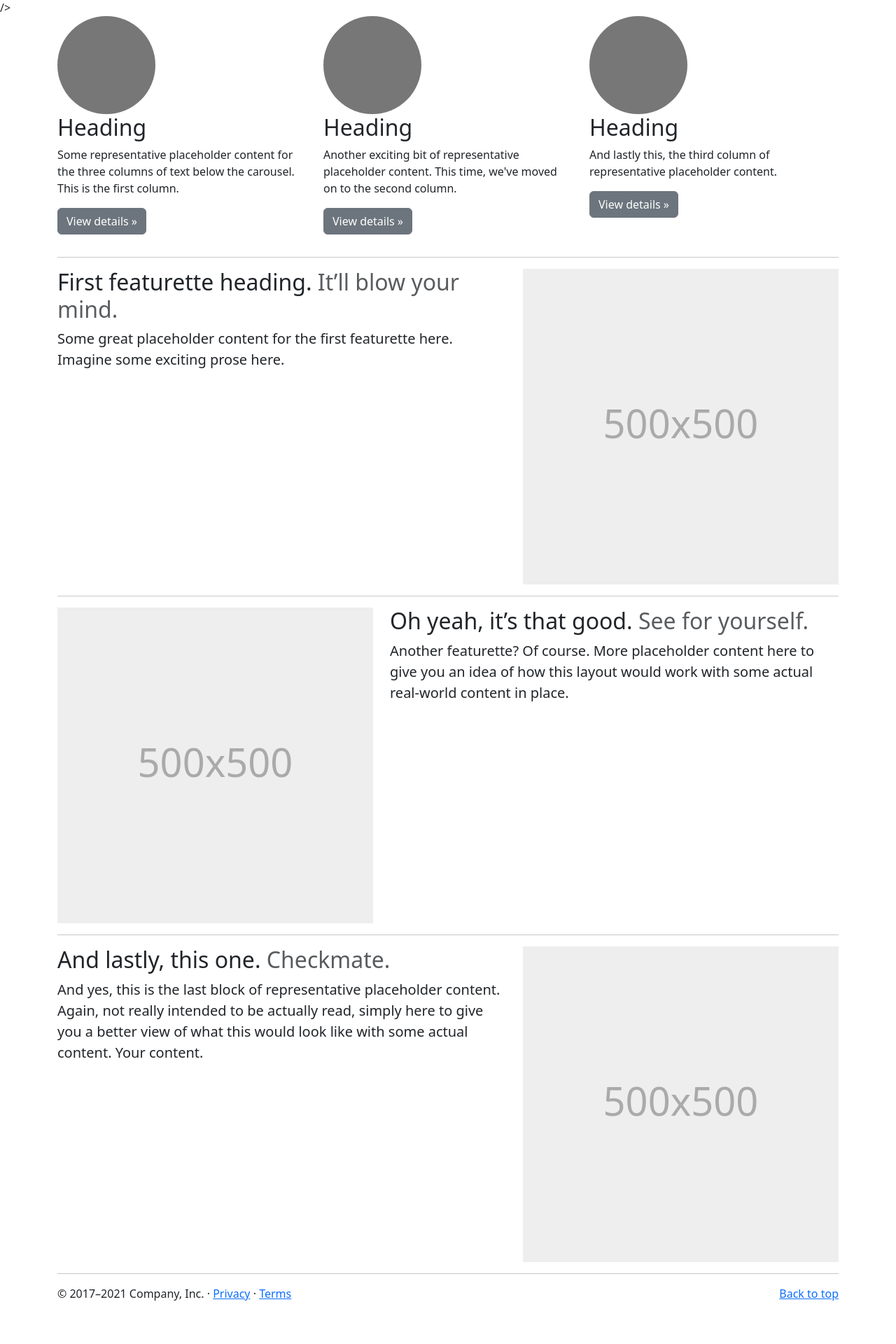
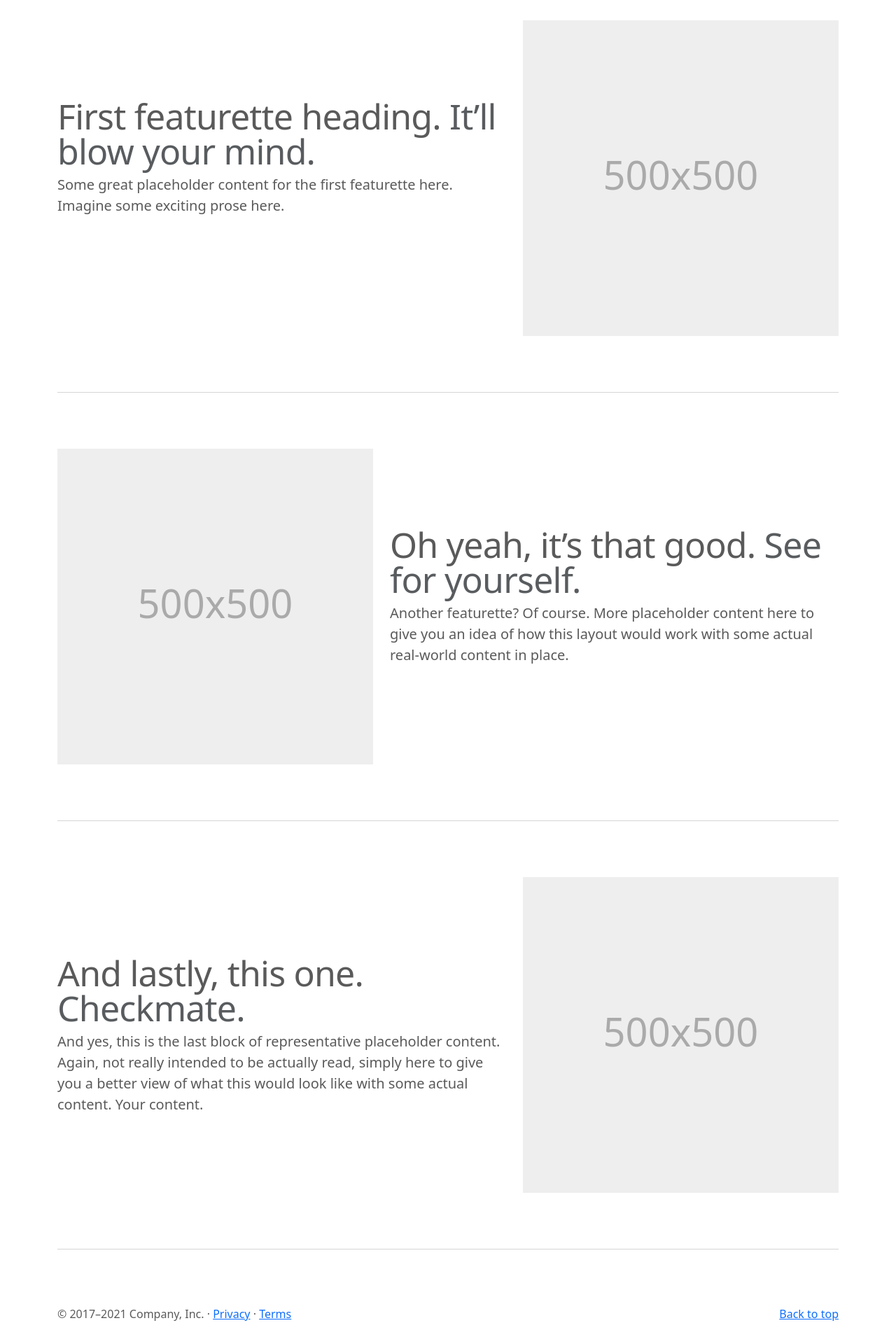
Before and after one commit to fortmea/pi3, a PHP site: page /inicial.php in a window 1280 px wide. Shown: the part 1108-3028 px from the top of the page at 70% size. Before the commit the page ends 2966 px from the top, so only its background shows below. Run offline with PHP 8.4, Linux system fonts and the light colour scheme; some libraries are stand-ins or nearby versions.

Commit message:
Add files via upload

```diff
--- /dev/null
+++ b/carousel.css
@@ -0,0 +1,94 @@
+/* GLOBAL STYLES
+-------------------------------------------------- */
+/* Padding below the footer and lighter body text */
+
+body {
+  padding-top: 3rem;
+  padding-bottom: 3rem;
+  color: #5a5a5a;
+}
+
+
+/* CUSTOMIZE THE CAROUSEL
+-------------------------------------------------- */
+
+/* Carousel base class */
+.carousel {
+  margin-bottom: 4rem;
+}
+/* Since positioning the image, we need to help out the caption */
+.carousel-caption {
+  left: 10em;
+  z-index: 10;
+}
+
+/* Declare heights because of positioning of img element */
+.carousel-item {
+  height: 32rem;
+}
+.carousel-item > img {
+  position: absolute;
+  top: 0;
+  left: 0;
+  min-width: 100%;
+  height: 32rem;
+}
+
+
+/* MARKETING CONTENT
+-------------------------------------------------- */
+
+/* Center align the text within the three columns below the carousel */
+.marketing .col-lg-4 {
+  margin-bottom: 1.5rem;
+  text-align: center;
+}
+.marketing h2 {
+  font-weight: 400;
+}
+/* rtl:begin:ignore */
+.marketing .col-lg-4 p {
+  margin-right: .75rem;
+  margin-left: .75rem;
+}
+/* rtl:end:ignore */
+
+
+/* Featurettes
+------------------------- */
+
+.featurette-divider {
+  margin: 5rem 0; /* Space out the Bootstrap <hr> more */
+}
+
+/* Thin out the marketing headings */
+.featurette-heading {
+  font-weight: 300;
+  line-height: 1;
+  /* rtl:remove */
+  letter-spacing: -.05rem;
+}
+
+
+.logo-nav {
+  max-width: 5em;
+}
+/* RESPONSIVE CSS
+-------------------------------------------------- */
+
+@media (min-width: 40em) {
+  /* Bump up size of carousel content */
+  .carousel-caption p {
+    line-height: 1.4;
+  }
+
+  .featurette-heading {
+    font-size: 50px;
+  }
+}
+
+@media (min-width: 62em) {
+  .featurette-heading {
+    margin-top: 7rem;
+  }
+}
--- a/nav.php
+++ b/nav.php
@@ -1,13 +1,13 @@
-<nav class="navbar navbar-expand-lg navbar-dark bg-primary">
-  <div class="container-fluid">
-    <a class="navbar-brand" href="index.php" ><img class="logo-nav" src="resources/Moview_1.png"></a>
+<nav class="navbar navbar-expand-md navbar-dark fixed-top bg-dark">
+    <div class="container-fluid">
+    <a class="navbar-brand" href="inicial.php" ><img class="logo-nav" src="/img/Moview_1.png "></a>
     <button class="navbar-toggler" type="button" data-bs-toggle="collapse" data-bs-target="#navbarSupportedContent" aria-controls="navbarSupportedContent" aria-expanded="false" aria-label="Toggle navigation">
       <span class="navbar-toggler-icon"></span>
     </button>
     <div class="collapse navbar-collapse" id="navbarSupportedContent">
       <ul class="navbar-nav me-auto mb-2 mb-lg-0">
         <li class="nav-item">
-          <a class="nav-link active" aria-current="page" href="index.php">Início</a>
+          <a class="nav-link active" aria-current="page" href="inicial.php">Início</a>
         </li>
 
         <li class="nav-item dropdown">
@@ -30,5 +30,5 @@
         <button class="btn btn-outline-light" type="submit">Pesquisa</button>
       </form>
     </div>
-  </div>
-</nav>
+    </div>
+  </nav>
```
Also changed, not shown: carousel.rtl.css (added, +89 -0 lines), img/Moview_1.png (added), img/invocação-do-mal-3.jpg (added), img/konh.png (added), img/logo.svg (added), img/naruto.png (added).
